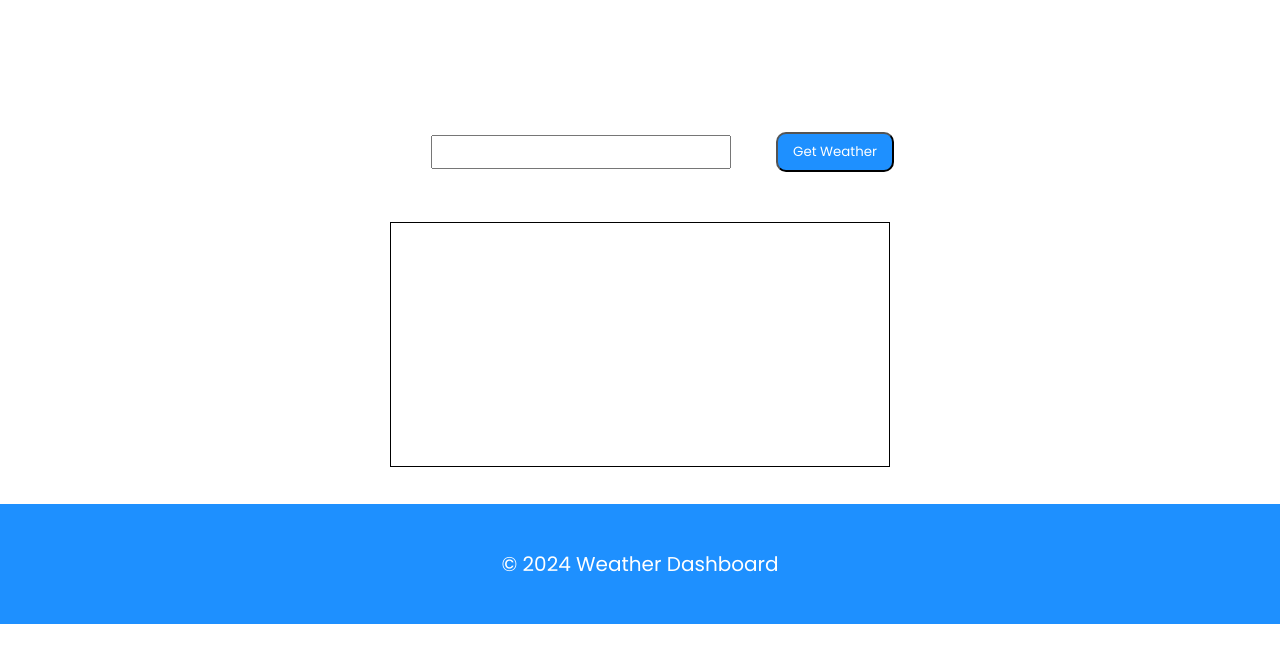
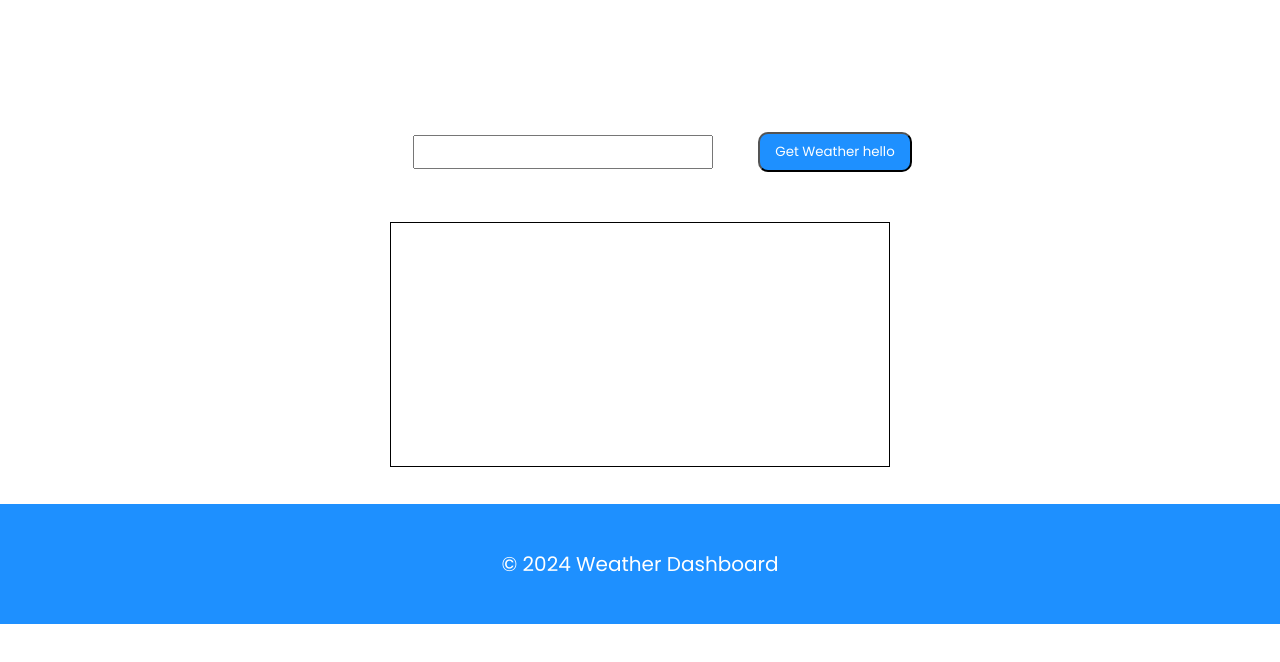
Before and after one commit to saymahtab/Weather-App, a plain HTML site: page index.html in a window 1280 px wide. Shown: the part 104-766 px from the top of the page. Drawn offline with Linux system fonts and the light colour scheme.

Commit message:
added new line

```diff
--- a/index.html
+++ b/index.html
@@ -19,7 +19,7 @@
         <div class="main-container">
             <div class="input-box">
                 <input type="search" name="search" id='cityname' >
-                <button class="button">Get Weather</button>
+                <button class="button">Get Weather hello</button>
             </div>
             <div class="output-box">
 
```
